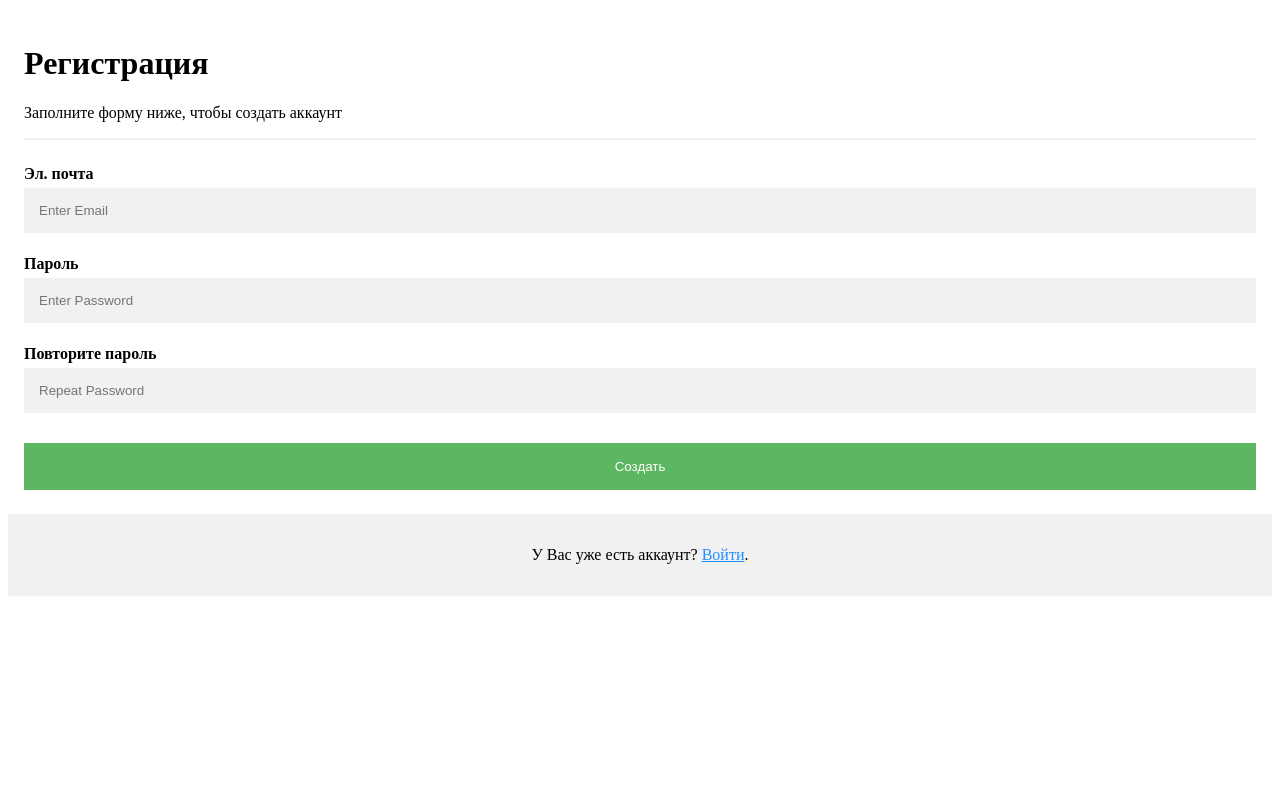
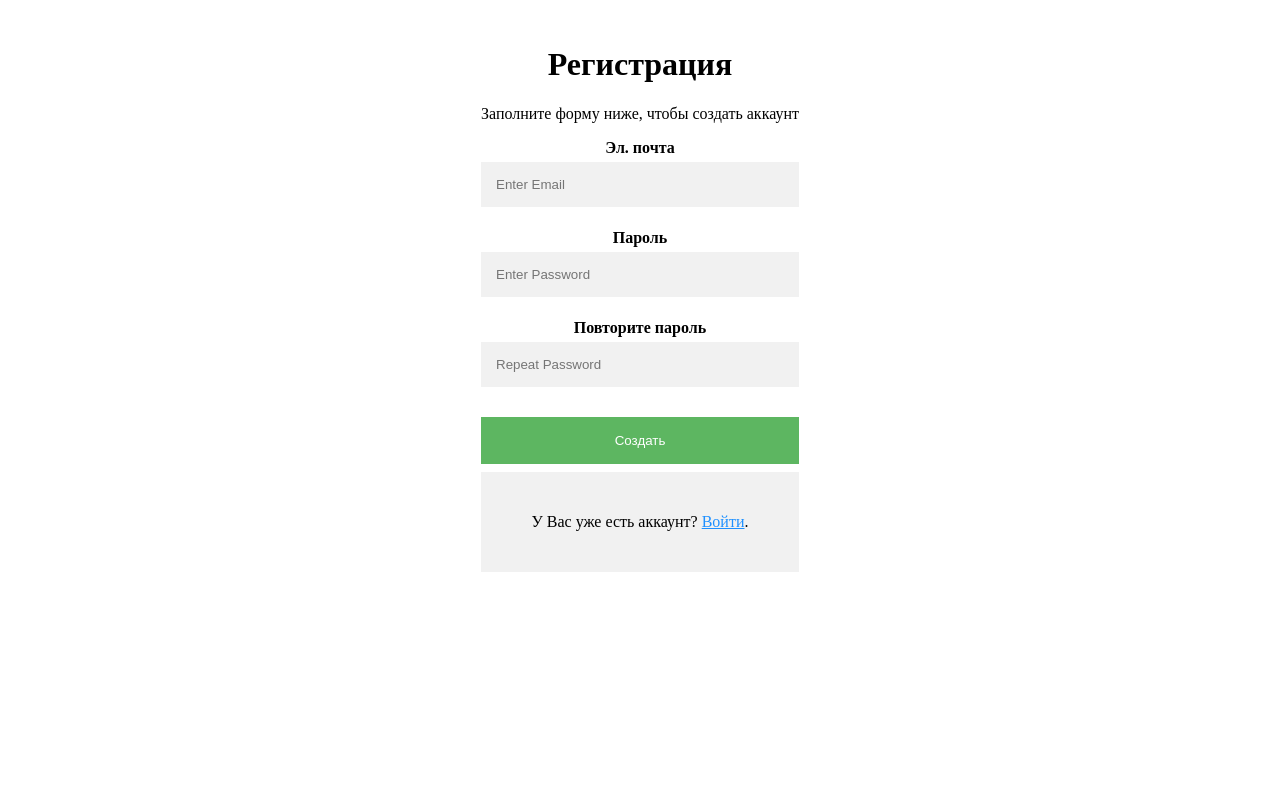
Before and after one commit to bonvech/meteosite, a Flask app: page /registration.html in a window 1280 px wide. Run offline with Flask 3, Linux system fonts and the light colour scheme.

Commit message:
Edit Login page

```diff
--- a/static/regstyle.css
+++ b/static/regstyle.css
@@ -1,14 +1,22 @@
 * {box-sizing: border-box}
 
 .container {
-  padding: 16px;
+  text-align: center;
+  padding: 25px;
+}
+
+body {
+  display: flex;
+  justify-content: center;
+  height: 100vh;
+  margin: 0;
 }
 
 input[type=text], input[type=password] {
   width: 100%;
   padding: 15px;
   margin: 5px 0 22px 0;
-  display: inline-block;
+  display: grid;
   border: none;
   background: #f1f1f1;
 }
@@ -44,5 +52,5 @@ a {
 
 .signin {
   background-color: #f1f1f1;
-  text-align: center;
+  width: 100%;
 }
--- a/templates/registration.html
+++ b/templates/registration.html
@@ -7,12 +7,11 @@
     <title>Document</title>
 </head>
 <body>
-    <form action="action_page.php">
+    <form>
         <div class="container">
+            <div class="col">
                 <h1>Регистрация</h1>
                 <p>Заполните форму ниже, чтобы создать аккаунт</p>
-            <hr>
-
                 <label for="email"><b>Эл. почта</b></label>
                 <input type="text" placeholder="Enter Email" name="email" required>
 
@@ -21,12 +20,11 @@
 
                 <label for="psw-repeat"><b>Повторите пароль</b></label>
                 <input type="password" placeholder="Repeat Password" name="psw-repeat" required>
-        </hr>
                 <button type="submit" class="registerbtn">Создать</button>
             </div>
-
             <div class="container signin">
                 <p>У Вас уже есть аккаунт? <a href="#">Войти</a>.</p>
+            </div>
         </div>
     </form>
 </body>
```
Lines whose indentation alone changed are shown as unchanged.
